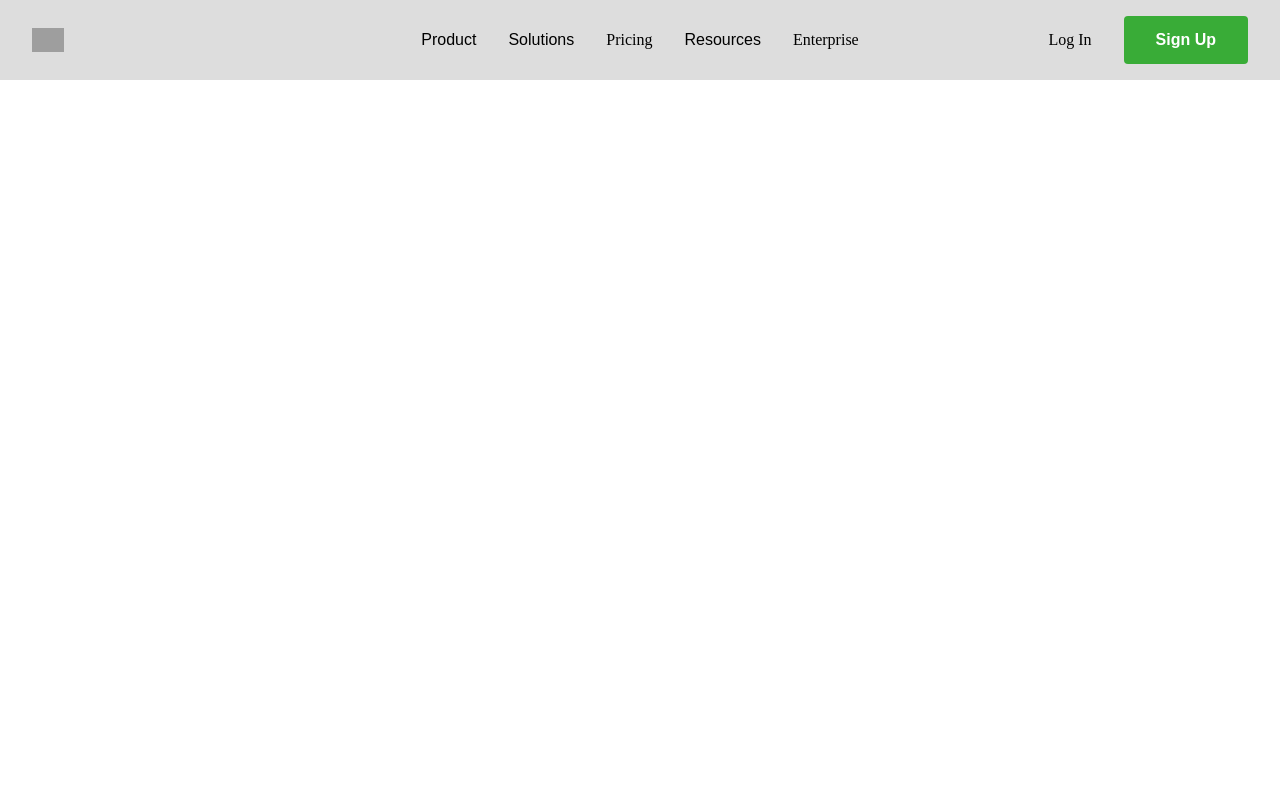
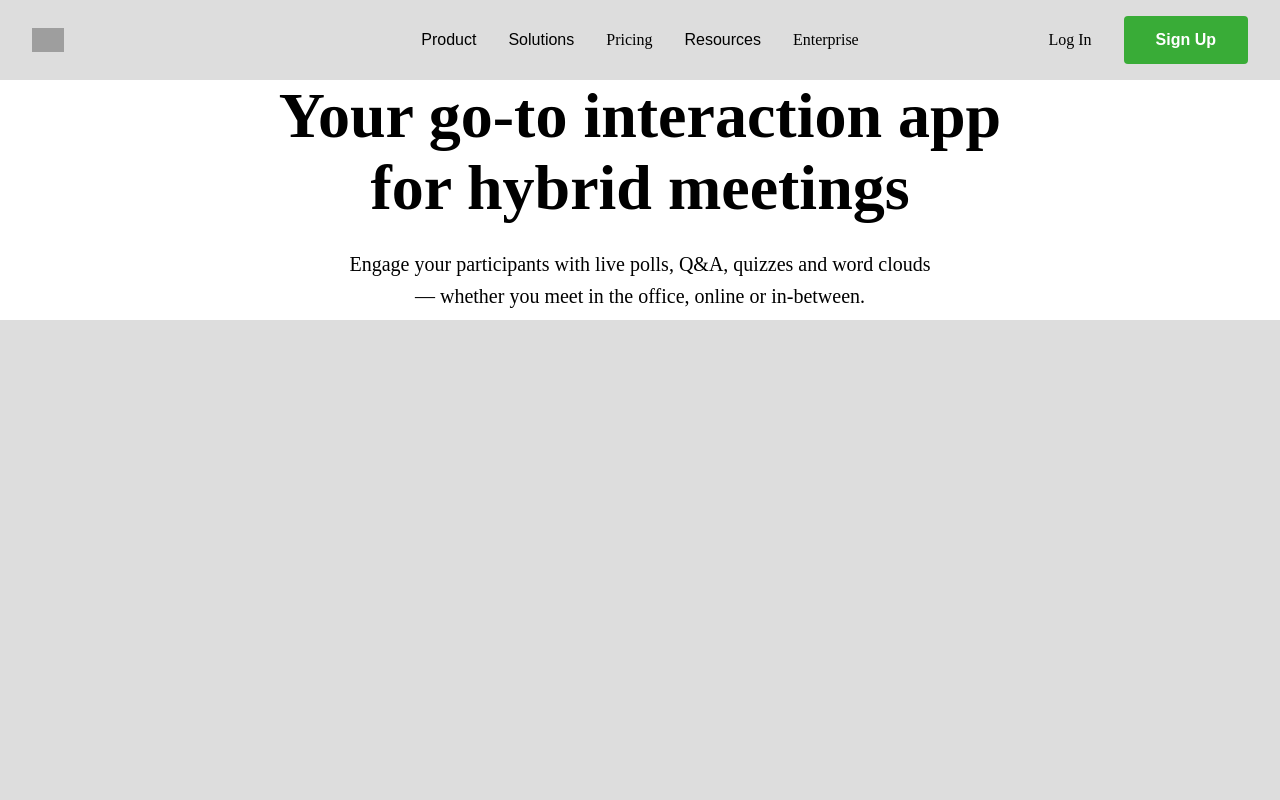
Before and after one commit to linear14/react-playground, a React (Create React App) app in the folder miridih-slido/miridih-slido/: page / in a window 1280 px wide. Shown: the top 800 px of the page. Built offline with nearby package versions, Linux system fonts and the light colour scheme; grey boxes are pictures that could not be loaded; what emotion-reset would draw is missing.

Commit message:
[slido] feat: 텍스트 작성 및 margin을 부여하는 css 생성 함수 제작

```diff
--- a/miridih-slido/miridih-slido/src/layouts/PageLayout.tsx
+++ b/miridih-slido/miridih-slido/src/layouts/PageLayout.tsx
@@ -1,7 +1,14 @@
+import styled from "@emotion/styled";
 import { PropsWithChildren, useEffect, useState } from "react";
 import Footer from "../components/footer";
 import Header from "../components/header";
 import { Category } from "../types/category";
+
+const Main = styled.main`
+  width: 1280px;
+  max-width: 1280px;
+  margin: 0 auto;
+`;
 
 interface Props extends PropsWithChildren {}
 
@@ -23,7 +30,7 @@ const PageLayout = ({ children }: Props) => {
   return (
     <>
       <Header categoryList={headerCategoryList} />
-      {children}
+      <Main>{children}</Main>
       <Footer categoryList={footerCategoryList} />
     </>
   );
--- a/miridih-slido/miridih-slido/src/pages/Home.tsx
+++ b/miridih-slido/miridih-slido/src/pages/Home.tsx
@@ -1,14 +1,50 @@
 /** @jsxImportSource @emotion/react */
 
-import { jsx } from "@emotion/react";
+import { jsx, css } from "@emotion/react";
 import styled from "@emotion/styled";
 
-const Container = styled.div`
-  height: 2000px;
+const H1 = styled.h1`
+  font-size: 64px;
+  line-height: 1.125;
+  font-weight: bold;
+  text-align: center;
 `;
 
+const Text = styled.p`
+  font-size: 20px;
+  line-height: 32px;
+  text-align: center;
+`;
+
+const marginCss = ({
+  left = 0,
+  right = 0,
+  top = 0,
+  bottom = 0,
+}: {
+  left?: number;
+  right?: number;
+  top?: number;
+  bottom?: number;
+}) =>
+  css`
+    margin: ${top}px ${right}px ${bottom}px ${left}px;
+  `;
+
 const Home = () => {
-  return <Container />;
+  return (
+    <>
+      <H1>
+        Your go-to interaction app
+        <br />
+        for hybrid meetings
+      </H1>
+      <Text css={marginCss({ top: 24, bottom: 8 })}>
+        Engage your participants with live polls, Q&A, quizzes and word clouds
+        <br />— whether you meet in the office, online or in-between.
+      </Text>
+    </>
+  );
 };
 
 export default Home;
```
